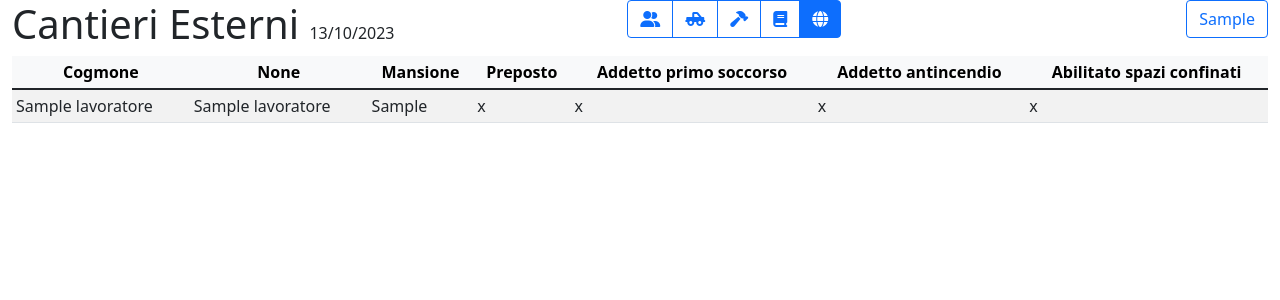
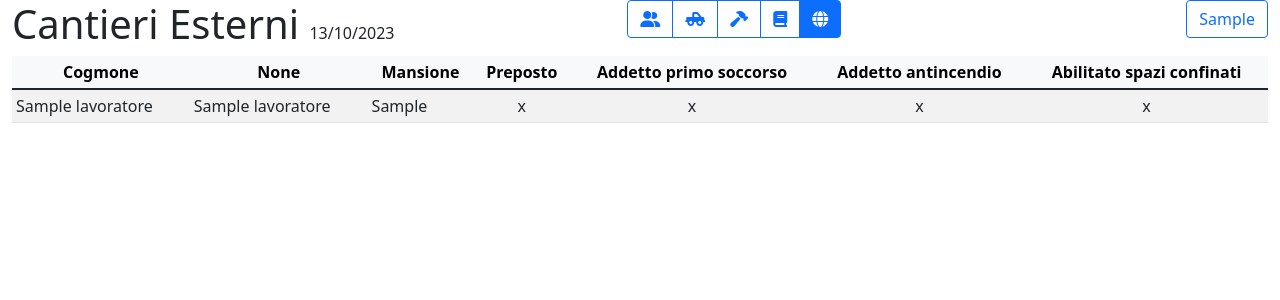
Before and after one commit to superqwe/ottomano, a Django app: page /esterni/ in a window 1280 px wide. Shown: the top 300 px of the page. Run offline with Django 4.2, Linux system fonts and the light colour scheme; tables that the repository leaves empty hold one stand-in row (values such as "Sample post"); some libraries are stand-ins or nearby versions.

Commit message:
esterni: elenco personale per POS fix colonne

```diff
--- a/ottomano/esterni/templates/esterni/elenco_cantieri.html
+++ b/ottomano/esterni/templates/esterni/elenco_cantieri.html
@@ -32,15 +32,16 @@
         </thead>
 
         <tbody>
+
         {% for lavoratore in lavoratori %}
         <tr>
             <td>{{lavoratore.lavoratore.cognome}}</td>
             <td>{{lavoratore.lavoratore.nome}}</td>
             <td>{{lavoratore.lavoratore.mansione|default_if_none:""}}</td>
-            <td>{% if lavoratore.preposto %}x{% endif %}</td>
-            <td>{% if lavoratore.primo_soccorso %}x{% endif %}</td>
-            <td>{% if lavoratore.antincendio %}x{% endif %}</td>
-            <td>{% if lavoratore.spazi_confinati %}x{% endif %}</td>
+            <td class="text-center">{% if lavoratore.preposto %}x{% endif %}</td>
+            <td class="text-center">{% if lavoratore.primo_soccorso %}x{% endif %}</td>
+            <td class="text-center">{% if lavoratore.antincendio %}x{% endif %}</td>
+            <td class="text-center">{% if lavoratore.spazi_confinati %}x{% endif %}</td>
         </tr>
         {% endfor %}
         </tbody>
```
